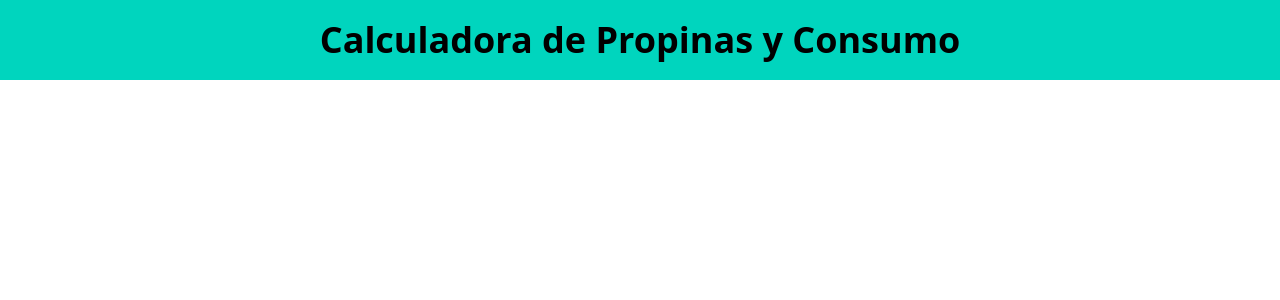
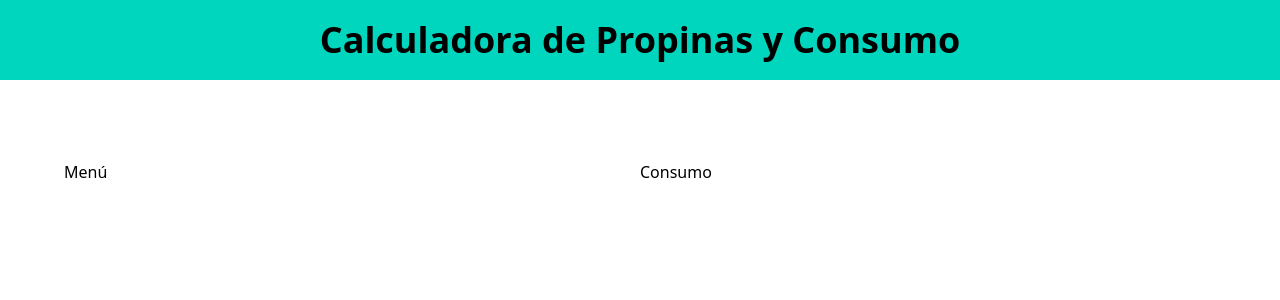
Before and after one commit to CODEATD/calculadora-propinas, a React (Vite) app: page / in a window 1280 px wide. Shown: the top 300 px of the page. Built offline with nearby package versions, Linux system fonts and the light colour scheme.

Commit message:
110. Agregando los Contenedores Principales

```diff
--- a/src/App.tsx
+++ b/src/App.tsx
@@ -2,13 +2,22 @@
 import { menuItems } from "./data/db";
 
 function App() {
-
   console.log(menuItems);
   return (
     <>
-        <Header />
+      <Header />
+
+      <main className=" max-w-7xl w-[90%] mx-auto py-20 grid grid-cols-1 md:grid-cols-2">
+        <div>
+          <h2>Menú</h2>
+        </div>
+
+        <div>
+          <h2>Consumo</h2>
+        </div>
+      </main>
     </>
-  )
+  );
 }
 
-export default App
+export default App;
```
